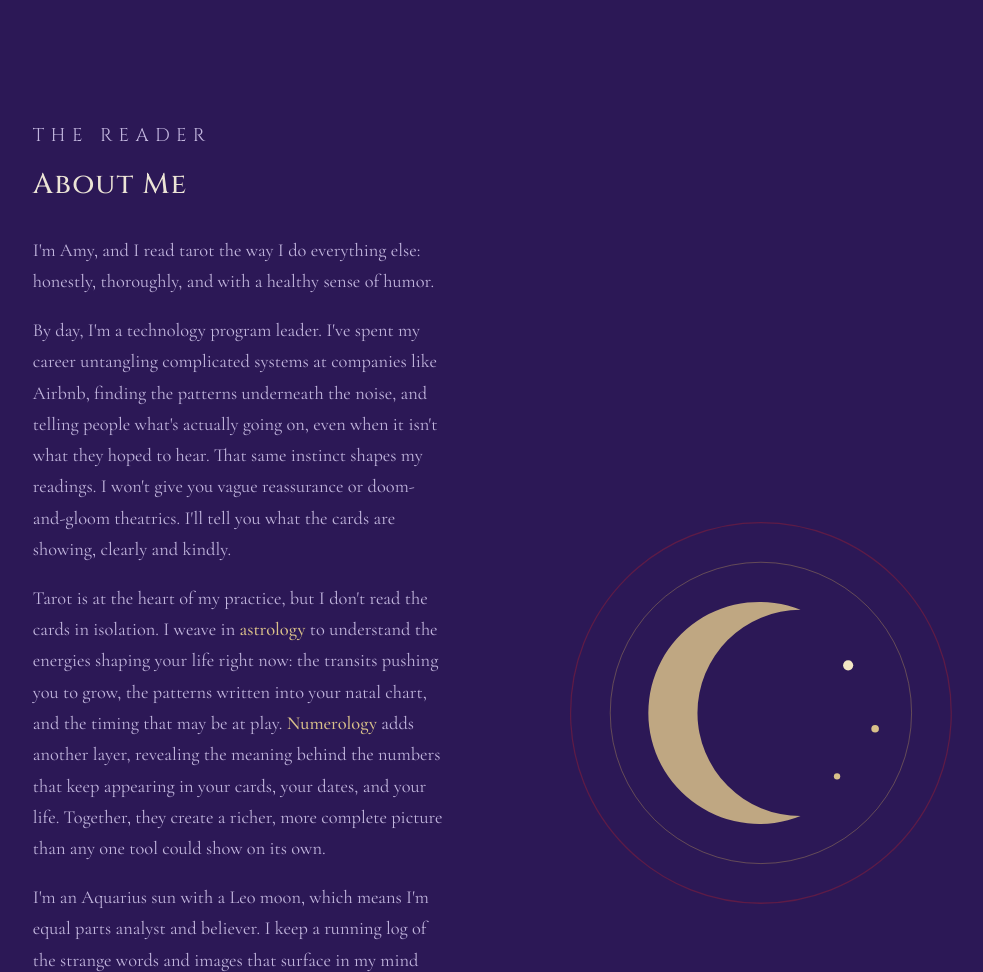
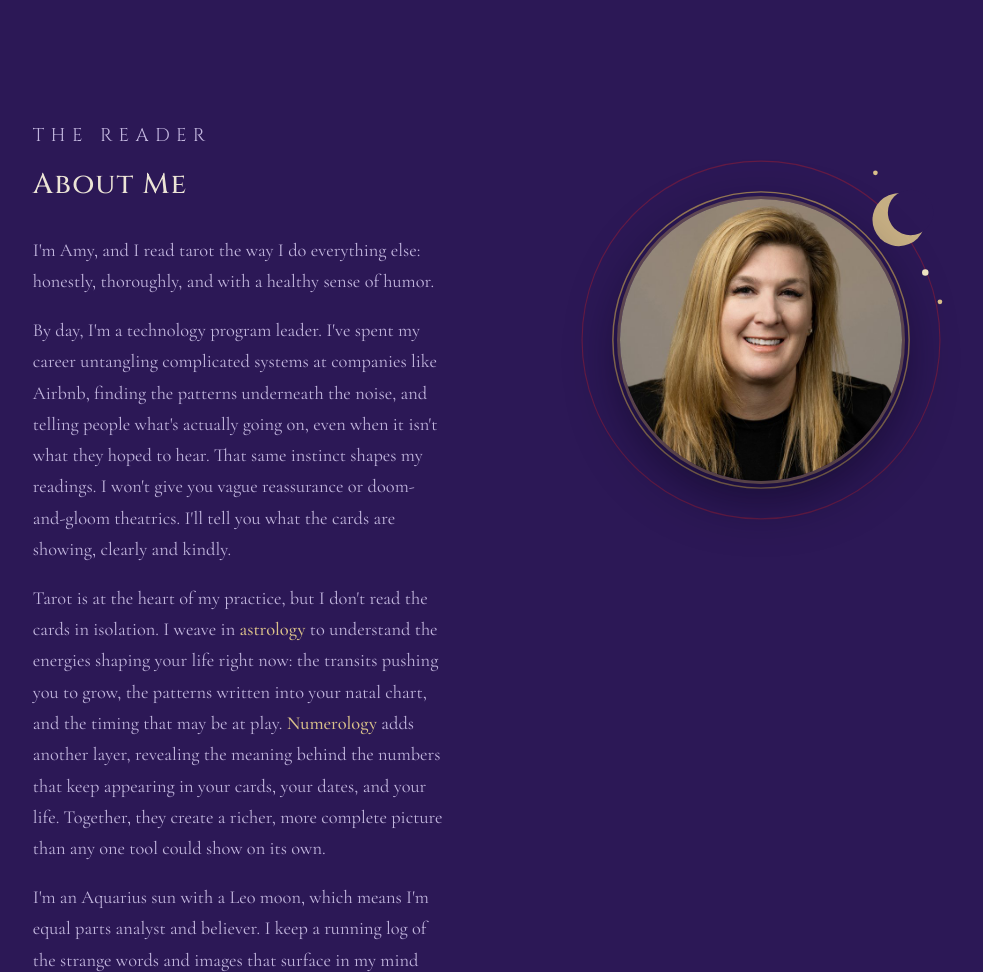
Before and after one commit to violetteforrest444/Violetteforrest2-site, a plain HTML site: page index.html in a window 1280 px wide. Shown: the part 800-1772 px from the top of the page, without its empty margins (124-1107 px from the left). Drawn offline with nearby package versions, Linux system fonts and the light colour scheme.

Commit message:
Add headshot to About Me with gold ring and crescent moon accent
Co-Authored-By: Claude Opus 5.5 <noreply@anthropic.com>
Claude-Session: https://claude.ai/code/session_01VMU4N67yRJAaLgtqJDgjLS

```diff
--- a/index.html
+++ b/index.html
@@ -304,6 +304,26 @@
     aspect-ratio: 1;
     display:flex; align-items:center; justify-content:center;
     position:relative;
+    align-self: start;
+    max-width: 440px;
+    width: 100%;
+    justify-self: center;
+  }
+  .about-photo{
+    width: 64%;
+    height: auto;
+    aspect-ratio: 1;
+    object-fit: cover;
+    border-radius: 50%;
+    position: relative;
+    z-index: 1;
+    box-shadow: 0 0 0 3px rgba(195,160,90,0.35), 0 18px 50px rgba(10,4,25,0.55);
+  }
+  .about-rings{
+    position:absolute;
+    inset:0;
+    width:100%;
+    height:100%;
   }
   .about p{
     color: var(--parchment-dim);
@@ -314,7 +334,7 @@
 
   @media (max-width: 760px){
     .about{ grid-template-columns: 1fr; text-align:center; }
-    .about-sigil{ max-width: 220px; margin: 0 auto; }
+    .about-sigil{ max-width: 280px; width: 100%; margin: 0 auto; order: -1; }
   }
 
   /* READINGS / CARDS */
@@ -505,13 +525,15 @@
     <p>What I value most in a reading is <strong>truth, respect, and agency</strong>. The cards don't decide your life. You do. My job is to help you see clearly enough to choose well.</p>
   </div>
   <div class="about-sigil">
-    <svg viewBox="0 0 300 300" width="100%" aria-hidden="true">
-      <circle cx="150" cy="150" r="95" fill="none" stroke="var(--gold)" stroke-width="0.6" opacity="0.4"/>
-      <path d="M175 85 A70 70 0 1 0 175 215 A55 55 0 1 1 175 85 Z" fill="var(--gold-soft)" opacity="0.85"/>
-      <circle cx="205" cy="120" r="3.2" fill="#f3e6c4"/>
-      <circle cx="222" cy="160" r="2.4" fill="var(--gold-soft)"/>
-      <circle cx="198" cy="190" r="2" fill="var(--gold-soft)"/>
-      <circle cx="150" cy="150" r="120" fill="none" stroke="var(--crimson)" stroke-width="0.8" opacity="0.45"/>
+    <img class="about-photo" src="images/amy-headshot.jpg" alt="Amy, tarot reader behind Violette" width="640" height="640" loading="lazy">
+    <svg class="about-rings" viewBox="0 0 300 300" aria-hidden="true">
+      <circle cx="150" cy="150" r="101" fill="none" stroke="var(--gold)" stroke-width="1" opacity="0.75"/>
+      <circle cx="150" cy="150" r="122" fill="none" stroke="var(--crimson)" stroke-width="0.8" opacity="0.5"/>
+      <circle cx="244" cy="68" r="18" fill="var(--gold-soft)" opacity="0.9"/>
+      <circle cx="252" cy="63" r="15.5" fill="var(--void)"/>
+      <circle cx="262" cy="104" r="2.2" fill="#f3e6c4"/>
+      <circle cx="272" cy="124" r="1.6" fill="var(--gold-soft)"/>
+      <circle cx="228" cy="36" r="1.6" fill="var(--gold-soft)"/>
     </svg>
   </div>
 </section>
```
Also changed, not shown: images/amy-headshot.jpg (added).
